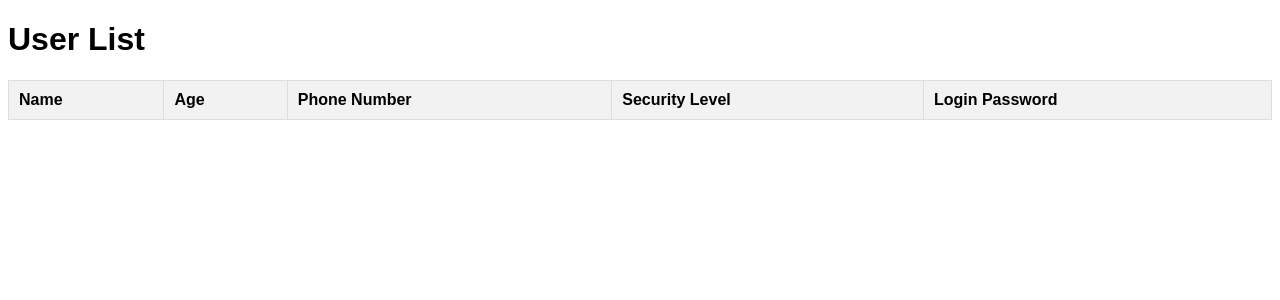
After one commit to aarongallon/Assignment-5, a Flask app: page /tableview in a window 1280 px wide. The commit adds this page. Shown: the top 300 px of the page. Run offline with Flask 3, Linux system fonts and the light colour scheme; lists and menus that the app fills with data are empty.

Commit message:
listHtml route and table creation

```diff
--- a/app.py
+++ b/app.py
@@ -6,5 +6,9 @@ app = Flask(__name__)
 def home():
     return render_template('home.html')
 
+@app.route('/tableview')
+def list():
+    return render_template('list.html')
+
 if __name__ == '__main__':
     app.run(debug=True)
--- a/setup.py
+++ b/setup.py
@@ -10,6 +10,7 @@ curr.execute('''
         entry_id PRIMARY KEY AUTOINCREMENT,
         user_id INTEGER NOT NULL,
         Name TEXT NOT NULL,
+        Age INTEGER NOT NULL,
         Phone_Number TEXT NOT NULL,
         Security_Level INTEGER NOT NULL,
         Login_Password TEXT NOT NULL
--- a/templates/home.html
+++ b/templates/home.html
@@ -7,7 +7,7 @@
     <body>
         <ul>
             <li><a href="#">Add a new Baking Contest User</a></li>
-            <li><a href="#">List Baking Contest Users</a></li>
+            <li><a href="/tableview">List Baking Contest Users</a></li>
             <li><a href="#">Baking Contest Entry Results</a></li>
         </ul>
     </body>
--- /dev/null
+++ b/templates/list.html
@@ -0,0 +1,57 @@
+<!DOCTYPE html>
+<html lang="en">
+<head>
+    <meta charset="UTF-8">
+    <meta name="viewport" content="width=device-width, initial-scale=1.0">
+    <title>User List</title>
+    <style>
+        body {
+            font-family: Arial, sans-serif;
+        }
+        table {
+            width: 100%;
+            border-collapse: collapse;
+            margin-top: 20px;
+        }
+        th, td {
+            padding: 10px;
+            border: 1px solid #ddd;
+            text-align: left;
+        }
+        th {
+            background-color: #f2f2f2;
+        }
+        tr:hover {
+            background-color: #f5f5f5;
+        }
+    </style>
+</head>
+<body>
+
+<h1>User List</h1>
+
+<table>
+    <thead>
+        <tr>
+            <th>Name</th>
+            <th>Age</th>
+            <th>Phone Number</th>
+            <th>Security Level</th>
+            <th>Login Password</th>
+        </tr>
+    </thead>
+    <tbody>
+        {% for user in users %}
+        <tr>
+            <td>{{ user.Name }}</td>
+            <td>{{ user.Age }}</td>
+            <td>{{ user.Phone_Number }}</td>
+            <td>{{ user.Security_Level }}</td>
+            <td>{{ user.Login_Password }}</td>
+        </tr>
+        {% endfor %}
+    </tbody>
+</table>
+
+</body>
+</html>
```
